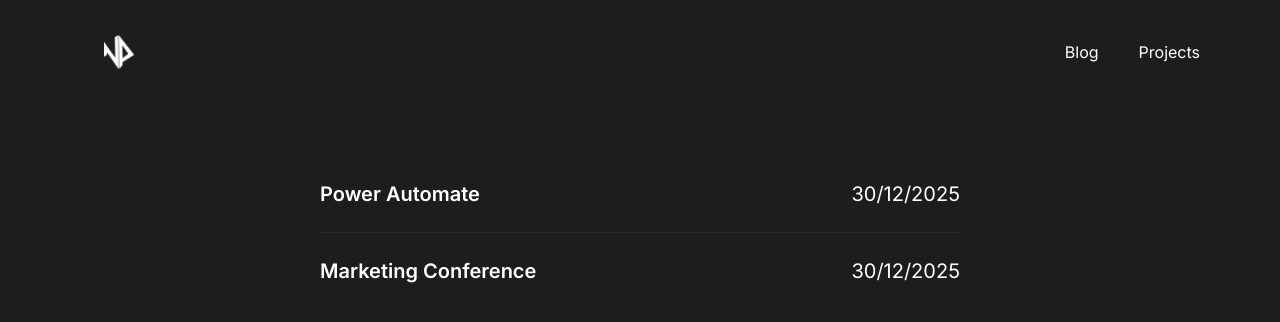
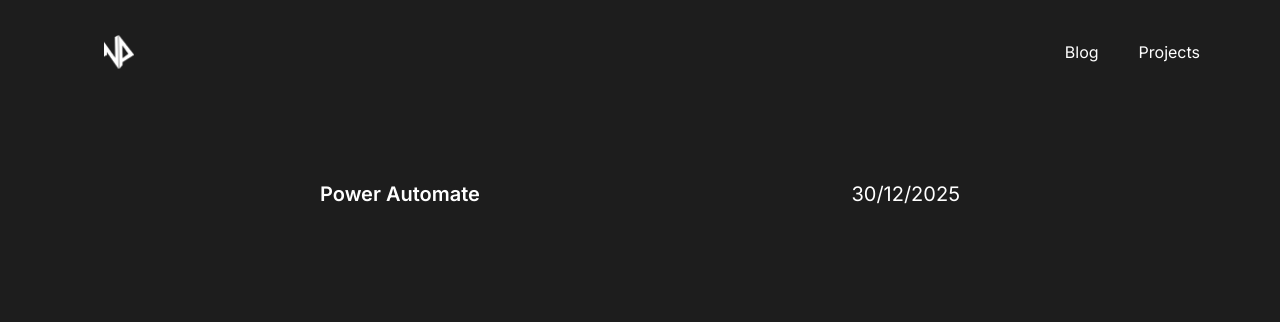
Before and after one commit to Nathan-47/np-v4, a Next.js app: page /blog in a window 1280 px wide. Shown: the top 322 px of the page. Built offline with nearby package versions, Linux system fonts and the light colour scheme.

Commit message:
refactor: removed second blog test

```diff
--- a/app/blog/page.tsx
+++ b/app/blog/page.tsx
@@ -26,19 +26,6 @@
               <p className="text-xl text-white">30/12/2025</p>
             </Link>
           </li>
-
-          <li>
-            <a
-              className="flex w-full items-center justify-between py-2 mb-4 mt-4 transition-opacity duration-300 group-hover:opacity-40 hover:!opacity-100"
-              href=""
-            >
-              <p className="text-xl font-semibold text-white">
-                Marketing Conference
-              </p>
-
-              <p className="text-xl text-white">30/12/2025</p>
-            </a>
-          </li>
         </ul>
       </main>
     </div>
```
